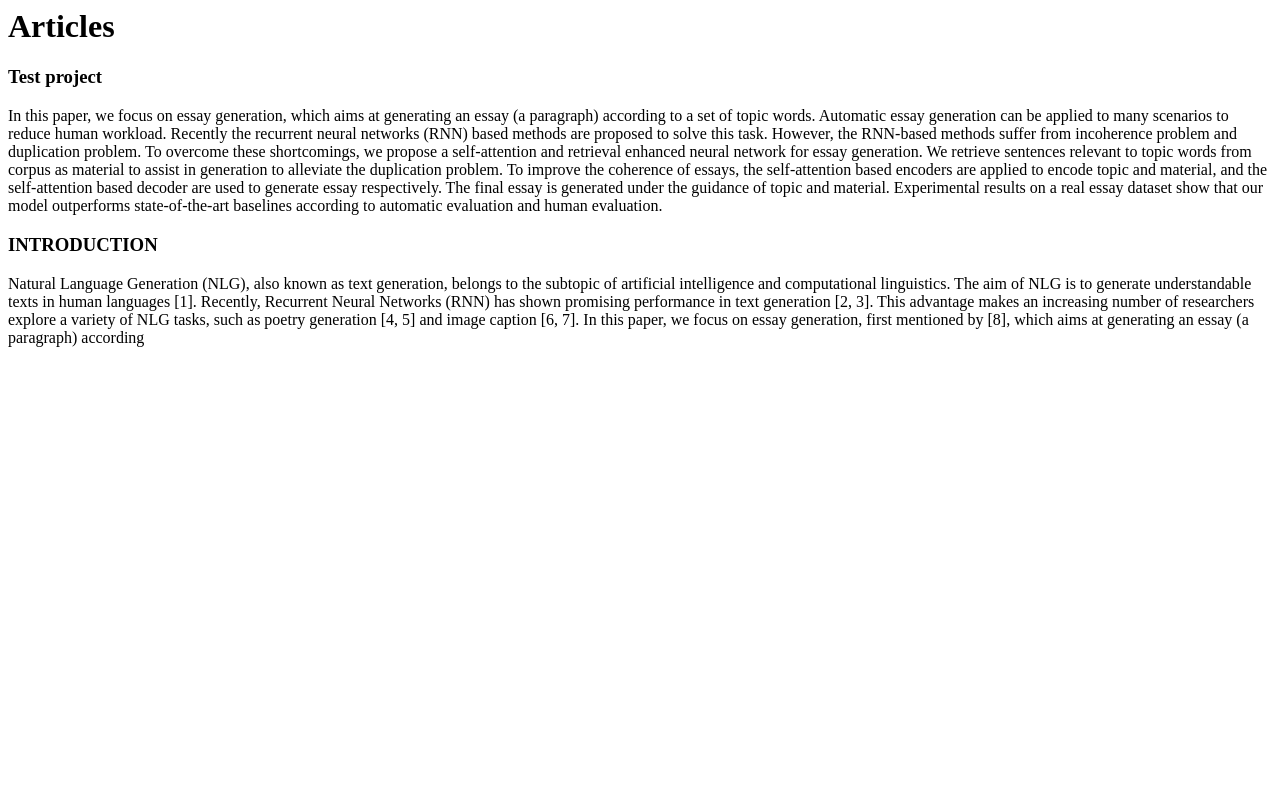
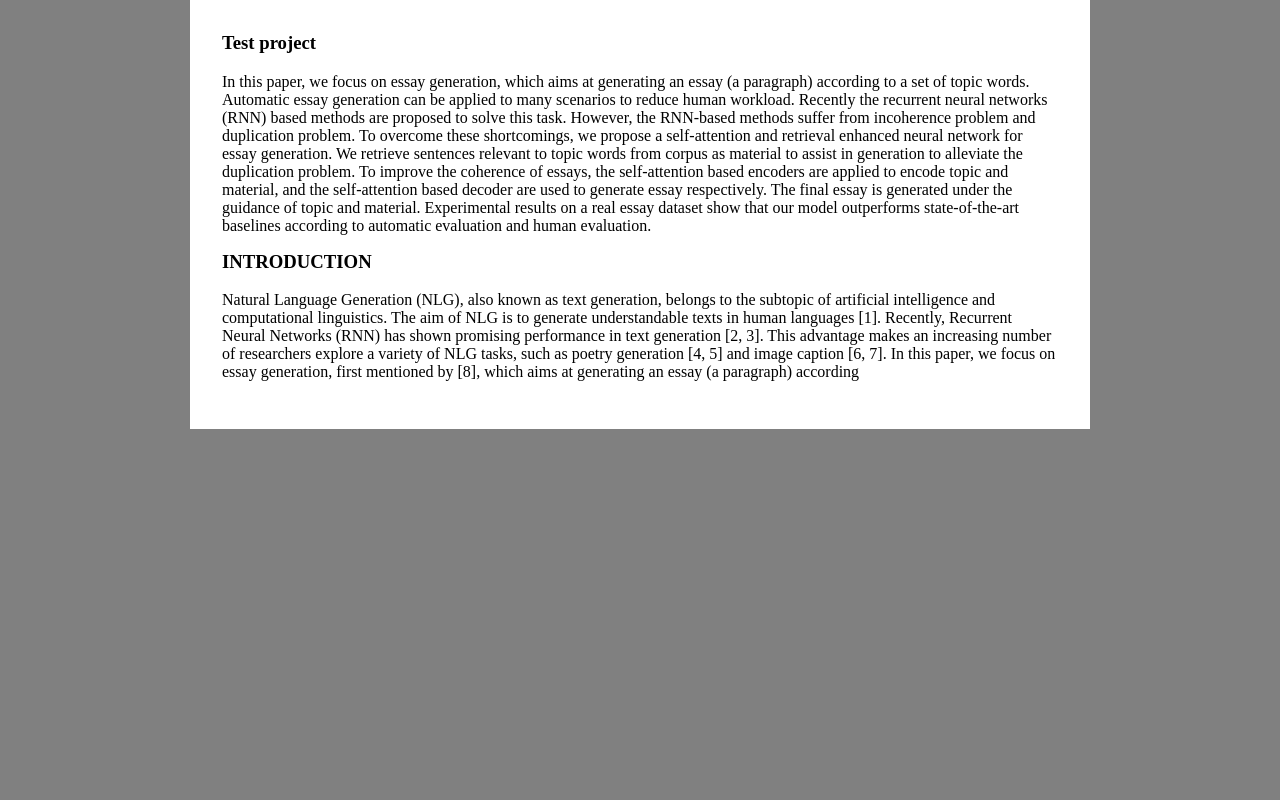
Before and after one commit to ahembal/django_article_project_tutorial, a Django app: page / in a window 1280 px wide. Run offline with Django 3.2, Linux system fonts and the light colour scheme; data comes from the database, SQL or seed files in the repository.

Commit message:
add some more css style

```diff
--- a/static/CSS/base.css
+++ b/static/CSS/base.css
@@ -1,9 +1,26 @@
+* {
+    margin: 0;
+    padding: 0;
+}
+body{
+    background-color: gray;
+    font-size: 62.5%; #which is standart
+    padding: 0;
+    margin: 0;
+}
+.wrapper{
+    width: 900px;
+    font-size: 1.6em;
+    margin: 0 auto;
+    background-color: white;
+}
 p {
     padding: 0 0 1em 0;  #top right bottom left
 }
 
 main {
     padding: 2em;
+    position: relative;
 }
 
 .art-img {
--- a/templates/base.html
+++ b/templates/base.html
@@ -6,7 +6,9 @@
         <link href="{% static 'css/base.css' %}" rel="stylesheet">
     </head>
     <body>
+        <div class="wrapper">
         {% block content %}
         {% endblock content %}
+        </div>
     </body>
 </html>
--- a/templates/home.html
+++ b/templates/home.html
@@ -1,6 +1,13 @@
-<h1>Articles</h1>
-
+{% extends 'base.html' %} #extends the base.html file to here
+{% block content %}
+<main>
 {% for article in all_articles_list %}
+<section>
 <h3>{{ article.title }}</h3>
+<article>
 <p>{{ article.text }}</p>
+</article>
+</section>
 {% endfor %}
+</main>
+{% endblock content %}
```
